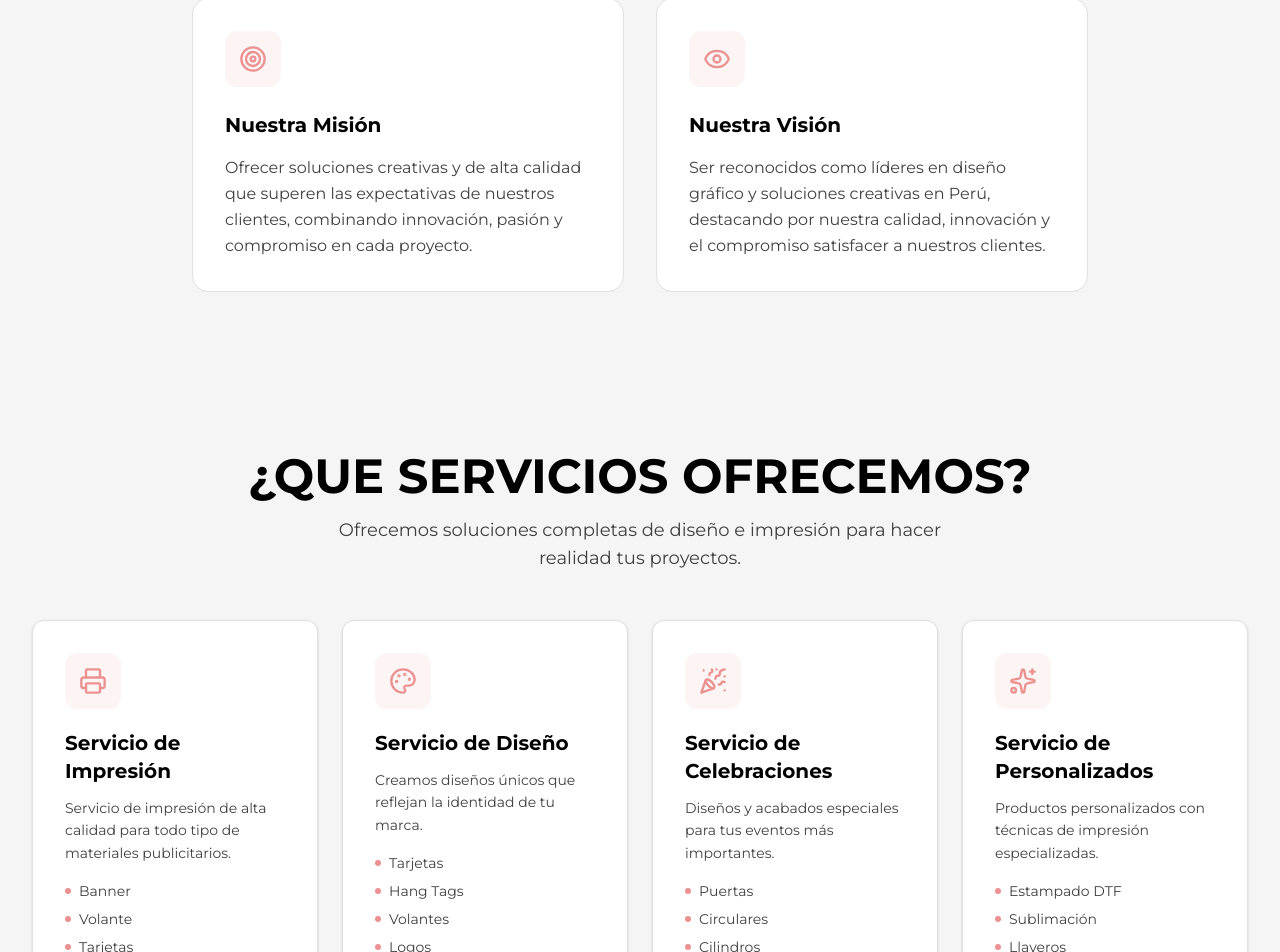
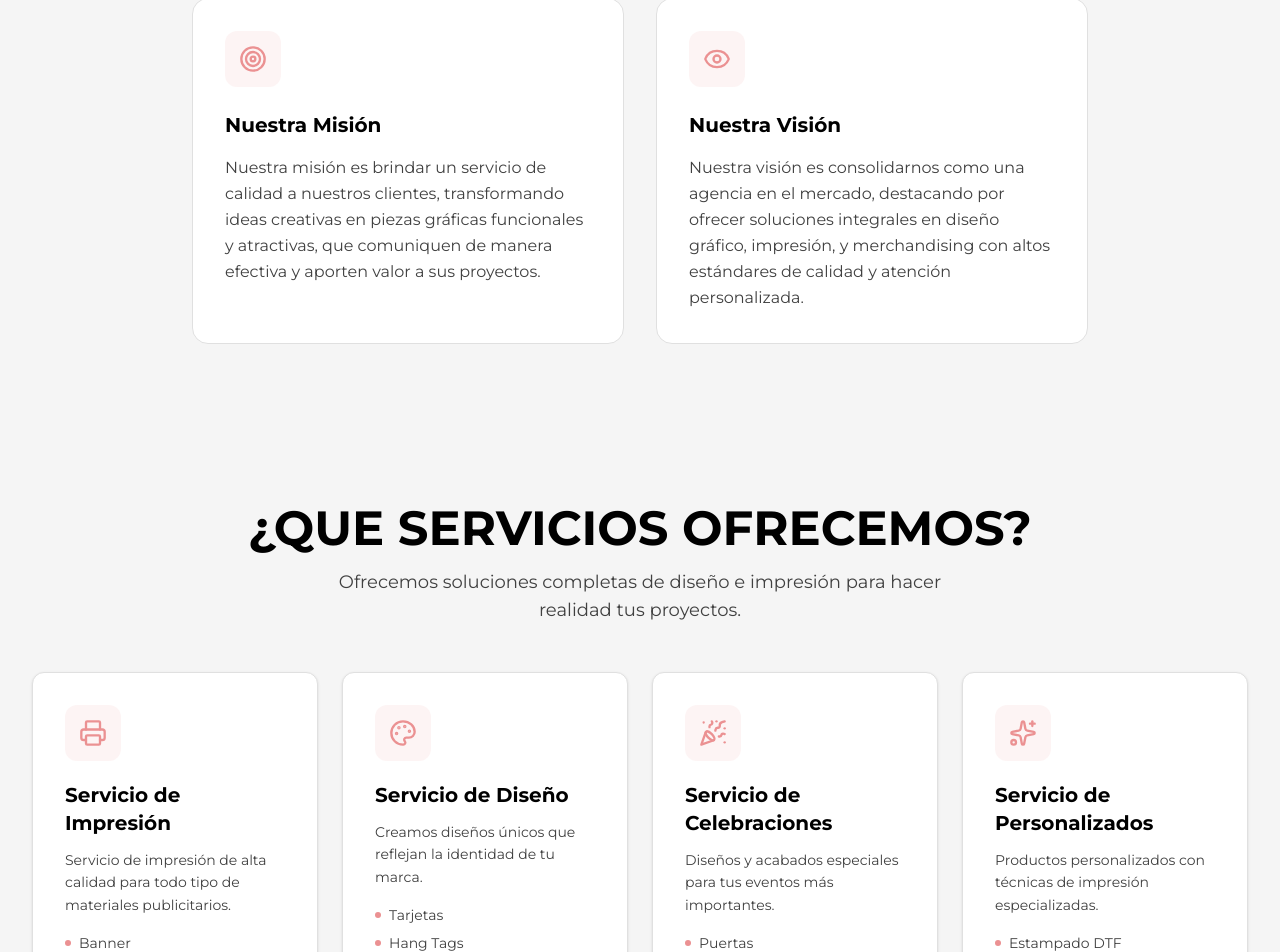
Before and after one commit to SonOfGodLoli/rscreativ, a React (Vite) app: page /#/ in a window 1280 px wide. Shown: the part 1590-2542 px from the top of the page. Built offline with nearby package versions, Linux system fonts and the light colour scheme.

Commit message:
fix: navbar h-20 logo h-11, footer logo h-9, misión/visión nuevos textos, favicon .ico

```diff
--- a/index.html
+++ b/index.html
@@ -2,6 +2,7 @@
 <html lang="es">
   <head>
     <meta charset="UTF-8" />
+    <link rel="icon" type="image/x-icon" href="/favicon.ico" />
     <link rel="icon" type="image/png" sizes="32x32" href="/favicon-64.png" />
     <link rel="icon" type="image/png" sizes="64x64" href="/favicon-64.png" />
     <link rel="icon" type="image/png" sizes="192x192" href="/favicon-192.png" />
--- a/package.json
+++ b/package.json
@@ -18,6 +18,7 @@
     "react-dom": "^19.2.7",
     "react-hook-form": "^7.83.0",
     "react-router-dom": "^7.18.1",
+    "to-ico": "^1.1.5",
     "zod": "^3.25.76"
   },
   "devDependencies": {
--- a/src/components/layout/Footer.tsx
+++ b/src/components/layout/Footer.tsx
@@ -61,7 +61,7 @@ export default function Footer() {
           {/* Logo y descripción */}
           <motion.div variants={itemVariants}>
             <Link to="/" className="inline-block mb-1">
-              <img src={`${import.meta.env.BASE_URL}rs-logo.svg`} alt="RS Creativ" className="h-12 w-auto object-contain brightness-0 invert" />
+              <img src={`${import.meta.env.BASE_URL}rs-logo.svg`} alt="RS Creativ" className="h-9 w-auto object-contain brightness-0 invert" />
             </Link>
             <p className="text-white/70 text-sm leading-relaxed">
               Especialistas en diseño gráfico y soluciones creativas.
--- a/src/components/layout/Navbar.tsx
+++ b/src/components/layout/Navbar.tsx
@@ -49,13 +49,13 @@ export default function Navbar() {
       transition={{ duration: 0.5 }}
     >
       <div className="max-w-7xl mx-auto px-4 sm:px-6 lg:px-8">
-        <div className="flex items-center justify-between h-16">
+        <div className="flex items-center justify-between h-20">
           {/* Logo */}
           <Link to="/" className="flex items-center group">
             <img
               src={`${import.meta.env.BASE_URL}rs-logo.svg`}
               alt="RS Creativ"
-              className={`h-12 w-auto object-contain transition-all duration-300 ${isScrolled ? '' : 'brightness-0 invert'}`}
+              className={`h-11 w-auto object-contain transition-all duration-300 ${isScrolled ? '' : 'brightness-0 invert'}`}
             />
           </Link>
 
--- a/src/pages/Home.tsx
+++ b/src/pages/Home.tsx
@@ -249,9 +249,9 @@ export default function Home() {
                   Nuestra Misión
                 </h3>
                 <p className="text-text-secondary leading-relaxed">
-                  Ofrecer soluciones creativas y de alta calidad que superen las
-                  expectativas de nuestros clientes, combinando innovación, pasión
-                  y compromiso en cada proyecto.
+                  Nuestra misión es brindar un servicio de calidad a nuestros clientes,
+                  transformando ideas creativas en piezas gráficas funcionales y atractivas,
+                  que comuniquen de manera efectiva y aporten valor a sus proyectos.
                 </p>
               </div>
             </motion.div>
@@ -269,9 +269,10 @@ export default function Home() {
                   Nuestra Visión
                 </h3>
                 <p className="text-text-secondary leading-relaxed">
-                  Ser reconocidos como líderes en diseño gráfico y soluciones creativas
-                  en Perú, destacando por nuestra calidad, innovación y el compromiso
-                  satisfacer a nuestros clientes.
+                  Nuestra visión es consolidarnos como una agencia en el mercado,
+                  destacando por ofrecer soluciones integrales en diseño gráfico,
+                  impresión, y merchandising con altos estándares de calidad y
+                  atención personalizada.
                 </p>
               </div>
             </motion.div>
```
Also changed, not shown: 2 other files (tests, documents, lock files or other folders).
